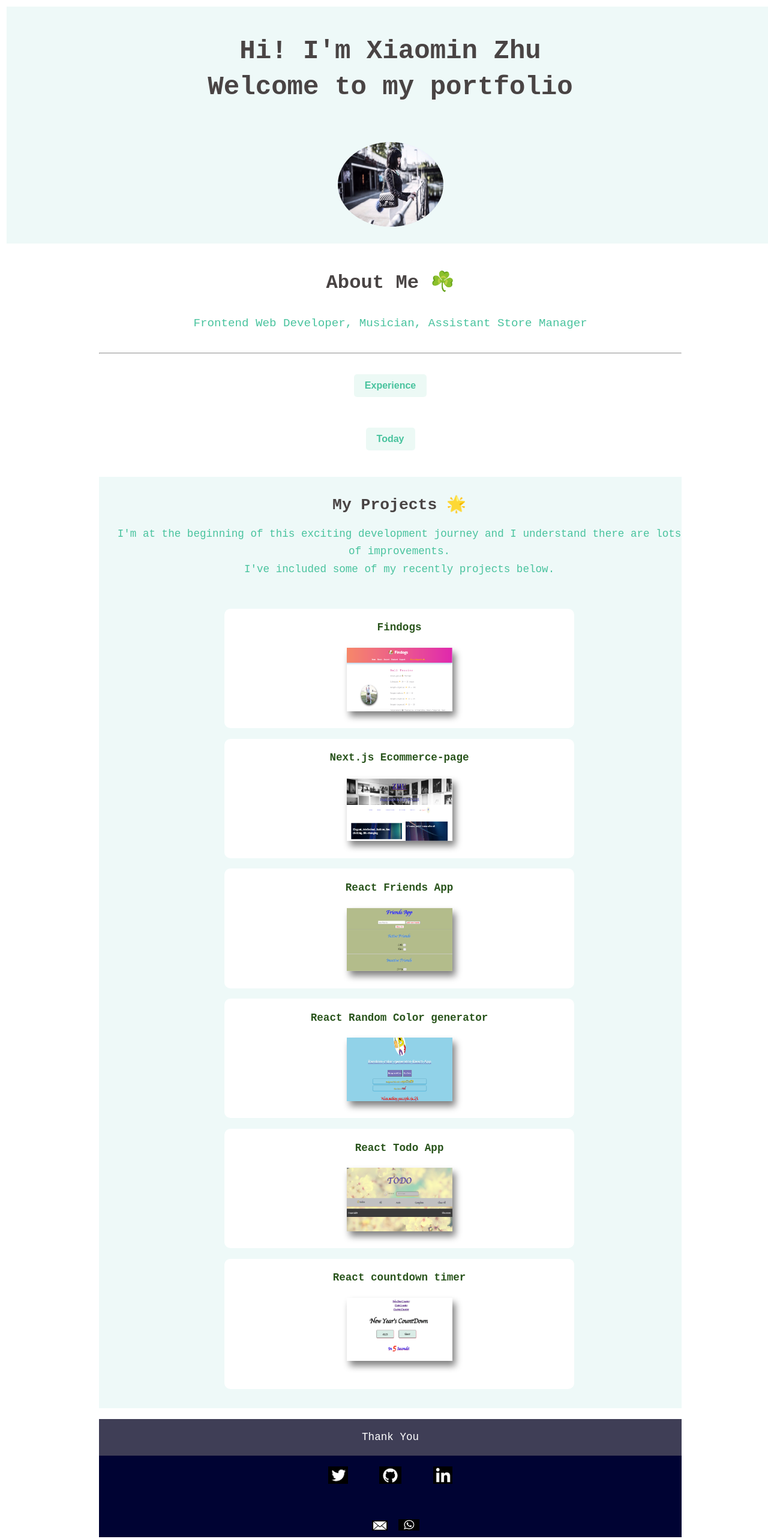
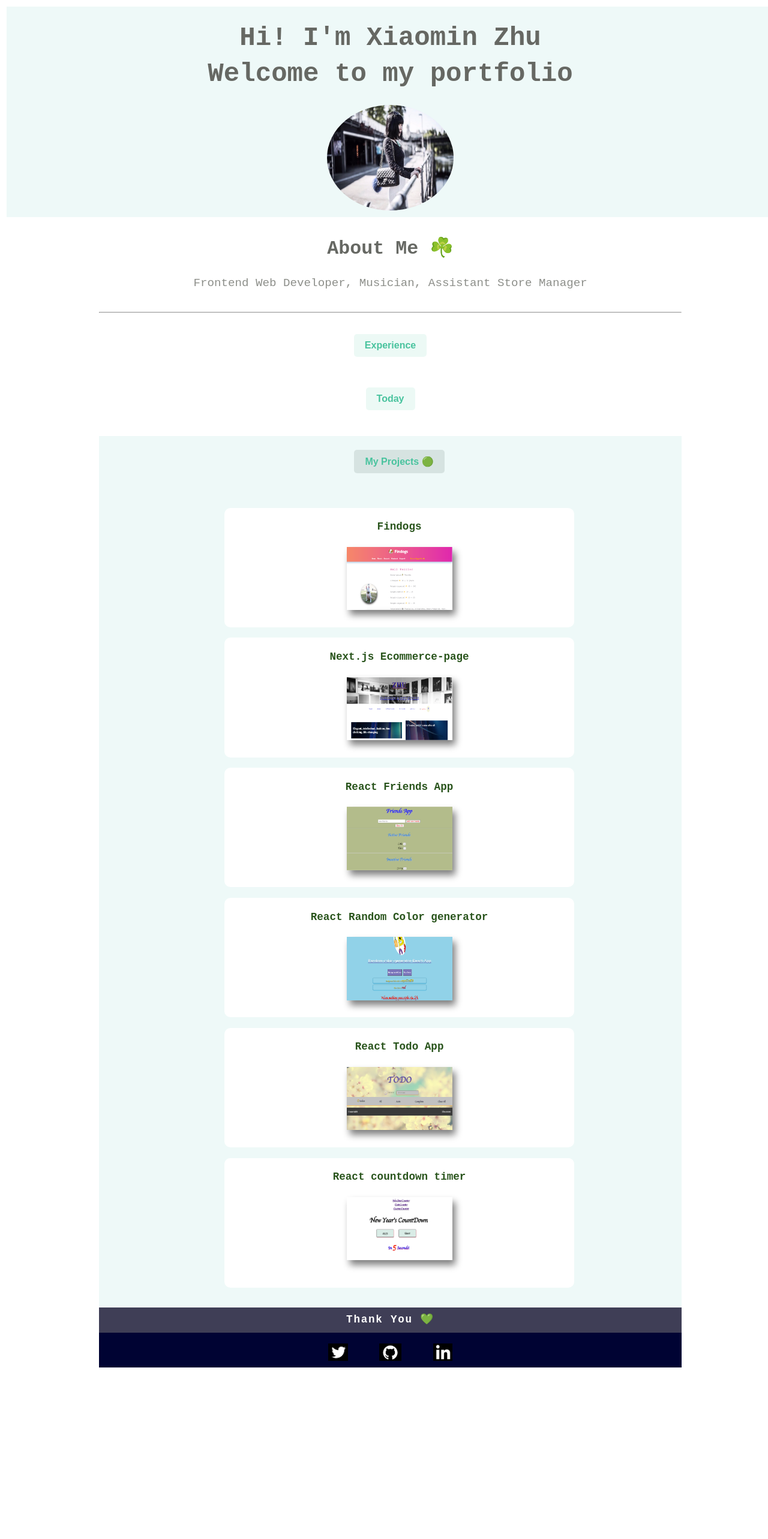
Before and after one commit to xiaominzhu88/my-portfolio, a React (Create React App) app: page / in a window 1280 px wide. Shown: the top 2566 px of the page at 60% size. After the commit the page ends 2482 px from the top, so only its background shows below. Built offline with nearby package versions, Linux system fonts and the light colour scheme.

Commit message:
Updated footer

```diff
--- a/src/App.js
+++ b/src/App.js
@@ -13,9 +13,8 @@ function App() {
     font-weight: 700;
     margin: 0 auto;
     font-family: 'Fira Mono', monospace;
-    color: #494444;
-    box-sizing: border-box;
-    padding: 1em;
+    color: #666863;
+    padding: 0.5em;
 
     @media (max-width: 450px) {
       margin: 0 auto;
@@ -26,12 +25,12 @@ function App() {
   `;
 
   const h2_style = css`
-    font-size: calc(1.375rem + (1vw - 3.75px) * 1.1268);
-    line-height: calc(1.875rem + 6 * ((100vw - 21rem) / 680));
+    font-size: 1.8em;
+    line-height: 0.5em;
     font-weight: 700;
     margin: 1em auto;
     font-family: 'Fira Mono', monospace;
-    color: #494444;
+    color: #666863;
 
     text-rendering: optimizeLegibility;
     box-sizing: border-box;
@@ -48,7 +47,7 @@ function App() {
     margin-bottom: 0 !important;
     font-size: 1.2rem;
     font-weight: 400;
-    color: #49c39e;
+    color: #8d8f8a;
     margin-top: 0;
     box-sizing: border-box;
     display: block;
@@ -107,9 +106,9 @@ function App() {
         <img
           src={xm}
           css={css`
-            width: 10em;
-            height: 8em;
-            margin: 1em auto;
+            width: 12em;
+            height: 10em;
+            margin: 0 auto;
             border-radius: 50%;
             @media (max-width: 450px) {
               width: 60% !important;
--- a/src/ExComponent.js
+++ b/src/ExComponent.js
@@ -7,9 +7,9 @@ export default function ExComponent() {
   const pStyle = css`
     font-size: 1.1rem;
     margin-bottom: 0.5rem;
-    font-weight: 700;
+    font-weight: 600;
     line-height: 1.5;
-    color: #49c39e;
+    color: #8d8f8a;
     font-family: 'Fira Mono', monospace;
     box-sizing: border-box;
   `;
--- a/src/Footer.js
+++ b/src/Footer.js
@@ -3,21 +3,18 @@ import { css, jsx } from '@emotion/core';
 import twitter from './images/twitter.png';
 import github from './images/github.png';
 import linkedIn from './images/linkedIn.png';
-import email from './images/email.png';
-import tel from './images/tel.png';
 
 export default function Footer() {
   const footerh3Style = css`
     color: #fff !important;
-    margin-bottom: 1rem !important;
     font-size: 1em;
-    font-weight: 500;
-    line-height: 1.5;
+    font-weight: 700;
+    line-height: 1.2;
     font-family: 'Fira Mono', monospace;
-    box-sizing: border-box;
-    display: block;
-    padding: 1em;
+    padding: 0.6em;
     background-color: #7d787882;
+    margin: 0 auto;
+    letter-spacing: 0.1em;
   `;
 
   const divRowStyle = css`
@@ -52,7 +49,10 @@ export default function Footer() {
         `}
       >
         <h3 css={footerh3Style} className="h6 text-white mb-3">
-          Thank You
+          Thank You{' '}
+          <span role="img" aria-label="emoji">
+            💚
+          </span>
         </h3>
 
         <div
@@ -101,26 +101,6 @@ export default function Footer() {
             />
           </a>
         </div>
-
-        <img
-          src={email}
-          css={css`
-            height: 1em;
-            width: 1.5em;
-            margin-left: 1em;
-          `}
-          alt="email"
-        />
-
-        <img
-          src={tel}
-          css={css`
-            height: 1.1em;
-            width: 2em;
-            margin-left: 1em;
-          `}
-          alt="tel"
-        />
       </div>
     </footer>
   );
--- a/src/FooterContainer2.js
+++ b/src/FooterContainer2.js
@@ -6,8 +6,11 @@ import ecommerce from './images/ecommerce.png';
 import randomColor from './images/color.png';
 import findogs from './images/findogs.png';
 import friends from './images/friends.png';
+import { useState } from 'react';
 
 export default function FooterContainer2() {
+  const [show, setShow] = useState(false);
+
   const cartTableStyle = css`
     background-color: #fff !important;
     border-radius: 10px;
@@ -34,22 +37,27 @@ export default function FooterContainer2() {
     flex-wrap: wrap;
   `;
 
-  const h2Style = css`
-    font-size: 1.5em;
-    line-height: 0.5em;
-    font-weight: 700;
-    margin: 1em auto;
-    font-family: 'Fira Mono', monospace;
-    color: #494444;
-    text-rendering: optimizeLegibility;
+  const span = css`
+    color: #49c39e;
+    background-color: rgba(4, 30, 22, 0.1);
+    font-size: 1rem;
+    font-weight: 900;
+    padding: 0.625rem 1.125rem;
+    border-radius: 5px;
+    margin: 0.5em auto;
+    transition: 0.2s ease-in-out;
     box-sizing: border-box;
+    border: none;
+    cursor: pointer;
+    outline: none;
   `;
 
   const footerPStyle = css`
     font-size: 1em;
     font-weight: 400;
-    color: #49c39e;
-    margin: 0 auto;
+    color: #8d8f8a;
+    margin: 1em auto;
+    width: 70%;
 
     @media (max-width: 450px) {
       width: 85%;
@@ -94,6 +102,10 @@ export default function FooterContainer2() {
     }
   `;
 
+  const showSlogToggle = () => {
+    setShow(!show);
+  };
+
   return (
     <div className="footerContainer2" css={FooterContainer2Style}>
       <div className="footerContainerRow" css={FooterContainerRowStyle}>
@@ -120,13 +132,17 @@ export default function FooterContainer2() {
               display: block;
             `}
           >
-            <h2 css={h2Style}>
+            <button onClick={showSlogToggle} css={span}>
               My Projects{' '}
               <span role="img" aria-label="emoji">
-                🌟
+                🟢
               </span>
-            </h2>
-            <p className="lead mb-0" css={footerPStyle}>
+            </button>
+            <p
+              className="lead mb-0"
+              css={footerPStyle}
+              style={{ display: show ? 'block' : 'none' }}
+            >
               I'm at the beginning of this exciting development journey and I
               understand there are lots of improvements. <br />
               I've included some of my recently projects below.
--- a/src/Slog.js
+++ b/src/Slog.js
@@ -5,6 +5,7 @@ import SlogComponent from './SlogComponent';
 
 export default function FooterContainer() {
   const [show, setShow] = useState(false);
+
   const divContainerStyle = css`
     @media (max-width: 450px) {
       margin: 2em auto;
--- a/src/SlogComponent.js
+++ b/src/SlogComponent.js
@@ -4,19 +4,19 @@ import { css, jsx } from '@emotion/core';
 
 export default function SlogComponent() {
   const h2Style = css`
-    font-size: calc(1.375rem + (1vw - 3.75px) * 1.1268);
-    line-height: calc(1.875rem + 6 * ((100vw - 21rem) / 680));
+    font-size: 1.5em;
+    line-height: 0.5em;
     font-weight: 700;
     margin: 1em auto;
     font-family: 'Fira Mono', monospace;
     box-sizing: border-box;
-    color: #494444;
+    color: #8d8f8a;
   `;
 
   const pStyle = css`
     font-size: 1.2rem;
     font-weight: 400;
-    color: #034b35;
+    color: #8d8f8a;
     margin: 0 auto;
     box-sizing: border-box;
 
```
Also changed, not shown: src/images/email.png (deleted), src/images/tel.png (deleted).
